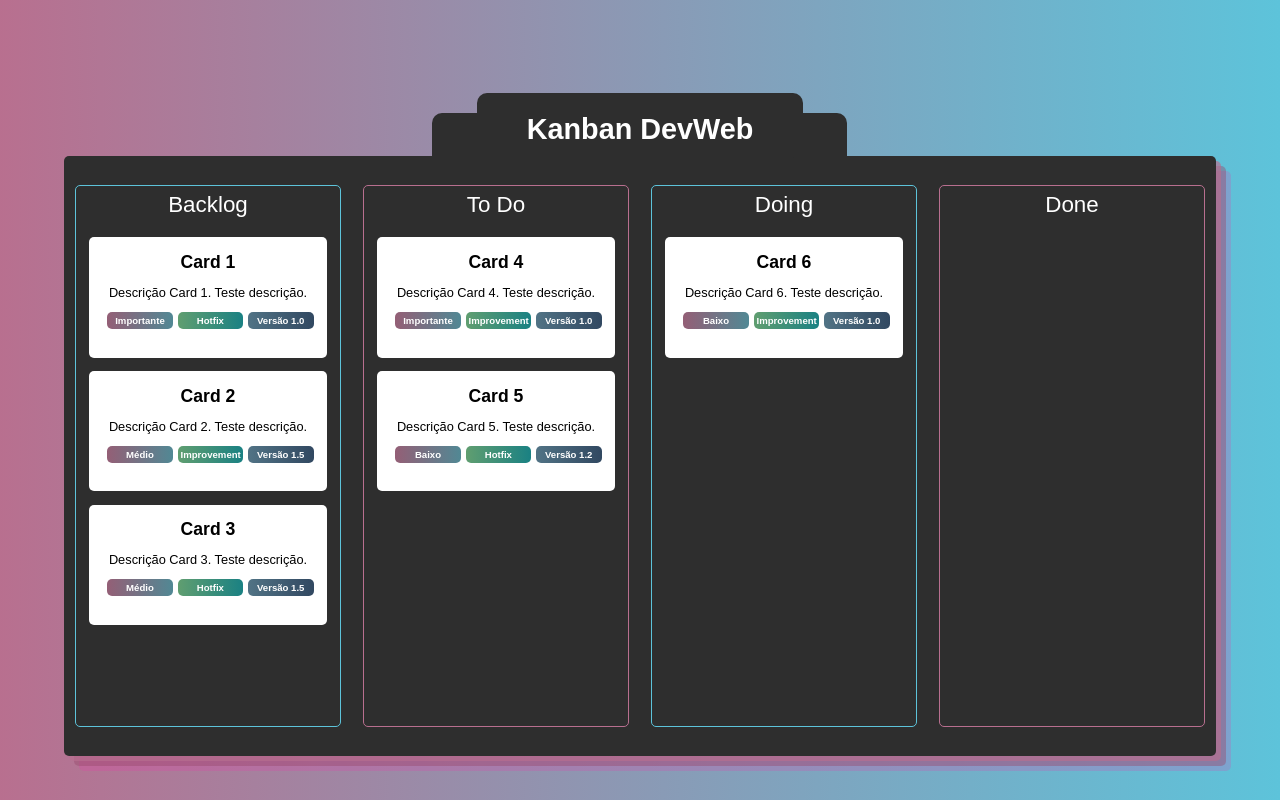
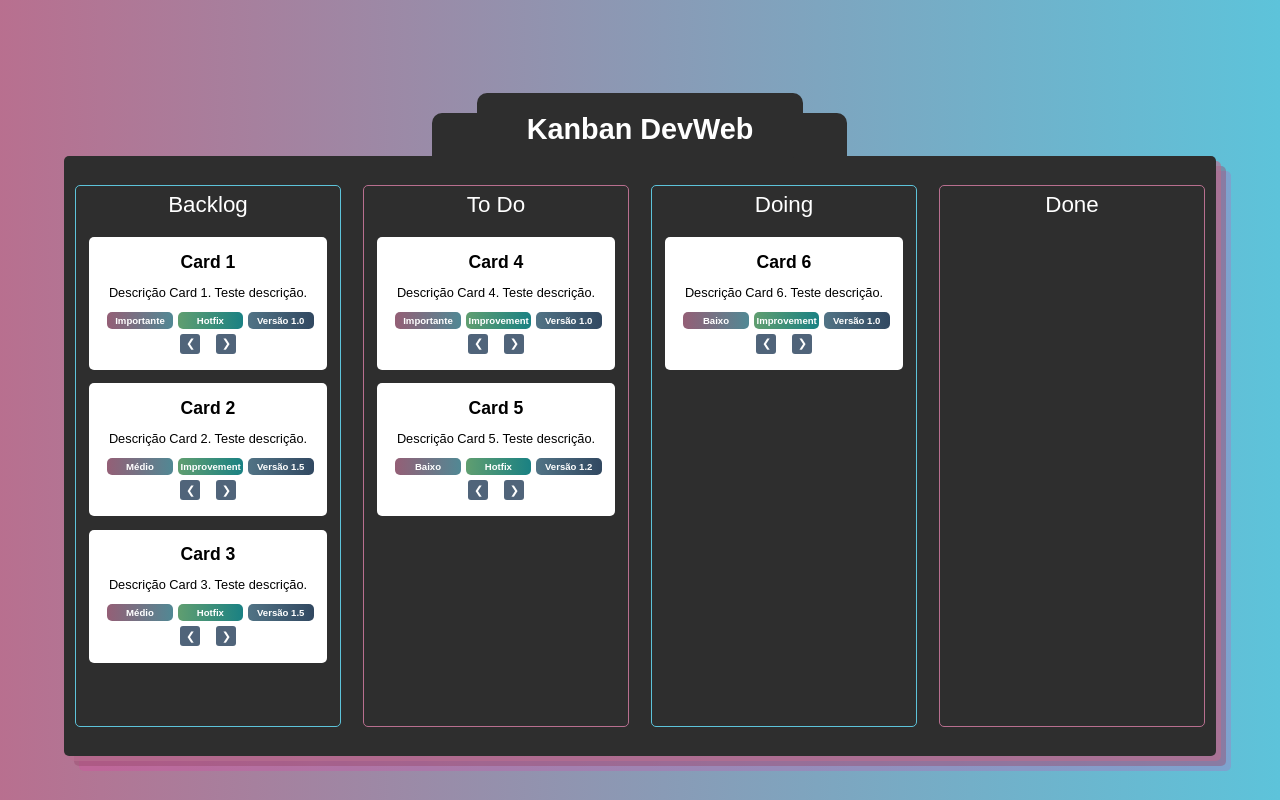
Before and after one commit to gbaierski/desenvolvimentoWeb1, a Vue app in the folder kanbanDevWeb/: page / in a window 1280 px wide. Built offline with nearby package versions, Linux system fonts and the light colour scheme.

Commit message:
Criar botões para mover os cards

```diff
--- a/kanbanDevWeb/src/assets/base.css
+++ b/kanbanDevWeb/src/assets/base.css
@@ -86,7 +86,7 @@ h1 {
 
 .card {
   width: 90%;
-  height: 20%;
+  height: 22.5%;
   margin-top: 5%;
   margin-left: 5%;
   background-color: white;
@@ -125,6 +125,33 @@ h1 {
   width: 25%;
   border-radius: 5px;
 }
+
+.containerBotoesMover {
+  padding-top: 5px;
+  width: 30%;
+  margin-left: 35%;
+  display: flex;
+  justify-content: space-around;
+}
+
+.botaoMover {
+  width: 20px;
+  height: 20px;
+  color: white;
+  border-radius: 3px;
+  border: none;
+  text-align: center;
+  font-size: 70%;
+}
+
+.botaoMover:nth-child(1) {
+  background-color: rgb(80, 100, 122);
+}
+
+.botaoMover:nth-child(2) {
+  background-color: rgb(80, 100, 122);
+}
+
 .tag:nth-child(1) {
   background: hsla(26, 89%, 48%, 1);
   background: linear-gradient(90deg, rgb(148, 95, 118) 0%, rgb(81, 136, 148) 100%);
--- a/kanbanDevWeb/src/components/Card.vue
+++ b/kanbanDevWeb/src/components/Card.vue
@@ -14,5 +14,10 @@
         <div class="tagsCard">
             <div class="tag" v-for="tag in cardContainer.tags">{{ tag }}</div>
         </div>
+        <div class="containerBotoesMover">
+            <button class="botaoMover">❮</button>
+            <button class="botaoMover">❯</button>
+        </div>
+
     </div>
 </template>
```
